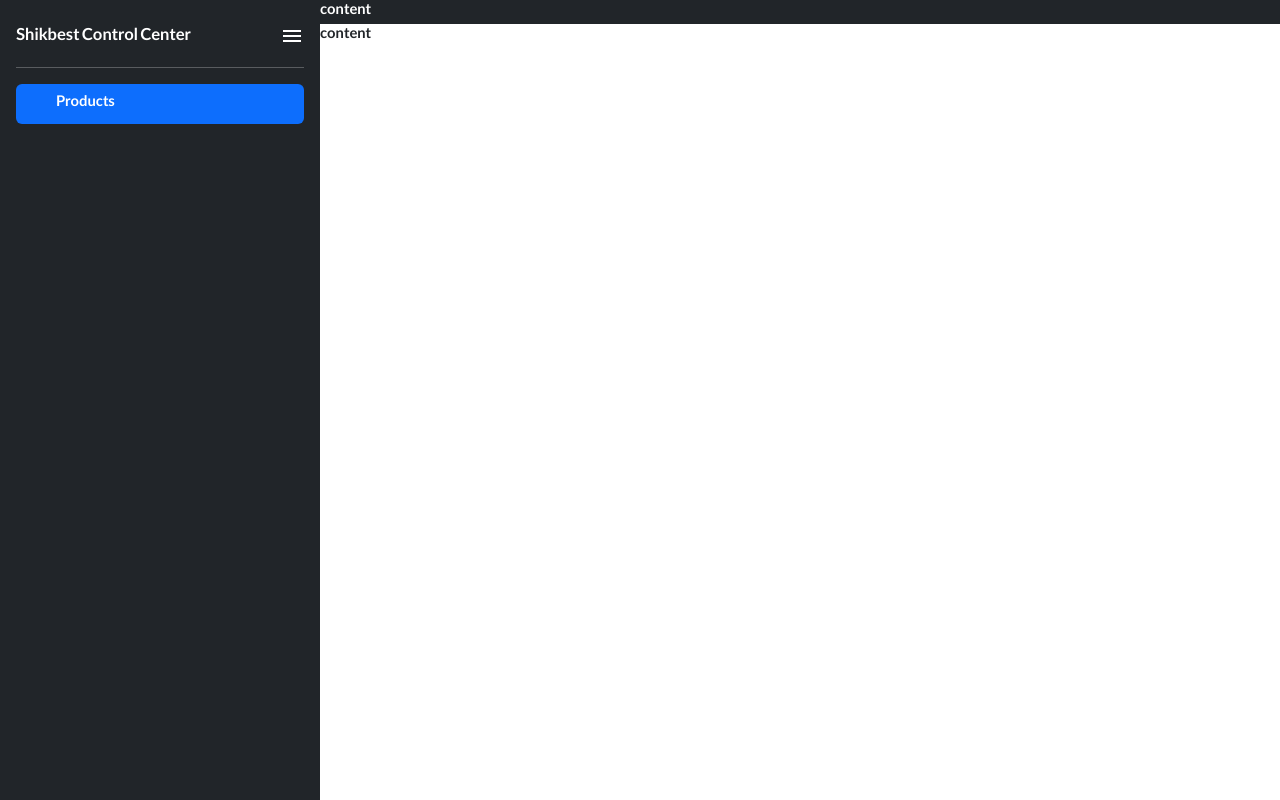
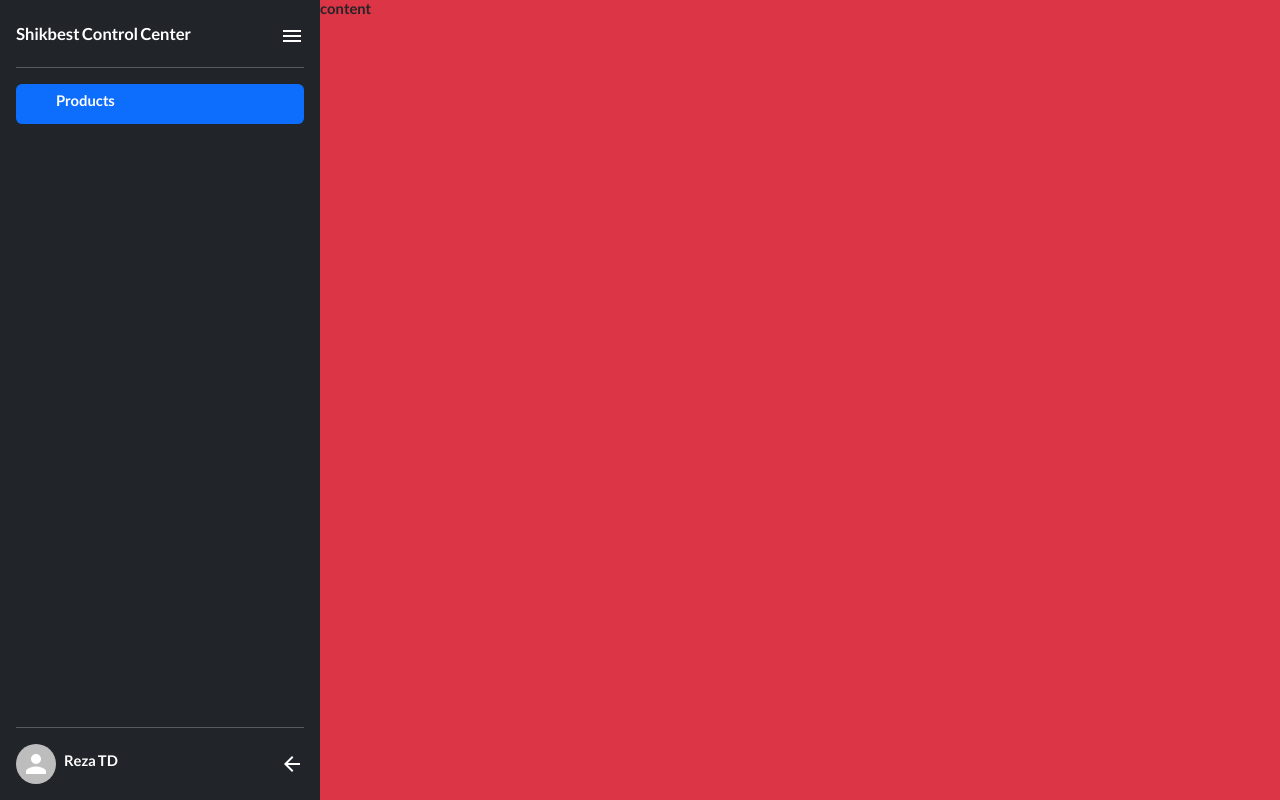
Before and after one commit to rezatd-develop/qeetee-rtl, a Next.js app: page /admin in a window 1280 px wide. Built offline with nearby package versions, Linux system fonts and the light colour scheme.

Commit message:
improve admin panel

```diff
--- a/src/app/admin/products/page.js
+++ b/src/app/admin/products/page.js
@@ -1,3 +1,3 @@
 export default function AdminProducts() {
-    return <div>content</div>
+    return <div className="bg-danger h-100 w-100">content</div>
 }
--- a/src/layouts/AdminLayout.js
+++ b/src/layouts/AdminLayout.js
@@ -1,19 +1,26 @@
+'use client'
+
+import clsx from "clsx";
 import { Col, Row } from "reactstrap";
 
 import AdminSidebar from "../view/admin/sidebar/AdminSidebar";
+import { useState } from "react";
 
 export default function AdminLayout({ children }) {
+    const [adminSidebarCollapsed, setAdminSidebarCollapsed] = useState(false);
+
+    const adminSidebarCollapseChanged = (isCollapse) => setAdminSidebarCollapsed(isCollapse);
+
     return (
         <div dir="ltr">
             <Row className="m-0">
-                <Col className="p-0" md={3}>
-                    <AdminSidebar />
+                <Col className={clsx(adminSidebarCollapsed && "position-absolute", "p-0")} md={adminSidebarCollapsed ? 0 : 3}>
+                    < AdminSidebar isCollapsed={adminSidebarCollapseChanged} />
                 </Col>
-                <Col className="p-0">
-                    <div className="bg-dark white-color">content</div>
+                <Col className="p-0" md={adminSidebarCollapsed ? 12 : 9}>
                     {children}
                 </Col>
             </Row>
-        </div>
+        </div >
     )
 }
--- a/src/view/admin/sidebar/AdminSidebar.js
+++ b/src/view/admin/sidebar/AdminSidebar.js
@@ -3,13 +3,18 @@
 import Link from 'next/link';
 import { useState } from 'react';
 import MenuIcon from '@mui/icons-material/Menu';
+import ArrowBackIcon from '@mui/icons-material/ArrowBack';
 
 import '../../../files/styles/view/admin/Admin.scss';
+import { Avatar } from '@mui/material';
 
-export default function AdminSidebar() {
+export default function AdminSidebar(props) {
     const [isAdminSidebarCollapsed, setIsAdminSidebarCollapsed] = useState(false);
 
-    const toggleAdminSidebar = () => setIsAdminSidebarCollapsed(!isAdminSidebarCollapsed);
+    const toggleAdminSidebar = () => {
+        setIsAdminSidebarCollapsed(!isAdminSidebarCollapsed);
+        props.isCollapsed(!isAdminSidebarCollapsed)
+    };
 
     return (
         isAdminSidebarCollapsed
@@ -33,6 +38,16 @@ export default function AdminSidebar() {
                         </Link>
                     </li>
                 </ul>
+                <hr />
+                <div className='white-color d-flex justify-content-between align-items-center'>
+                    <div className='d-flex align-items-center'>
+                        <Avatar alt="Remy Sharp" src="" className='me-2' />
+                        <div className='white-color'>Reza TD</div>
+                    </div>
+                    <Link href='/' className='cursor-pointer white-color'>
+                        <ArrowBackIcon />
+                    </Link>
+                </div>
             </div >
     )
 }
```
